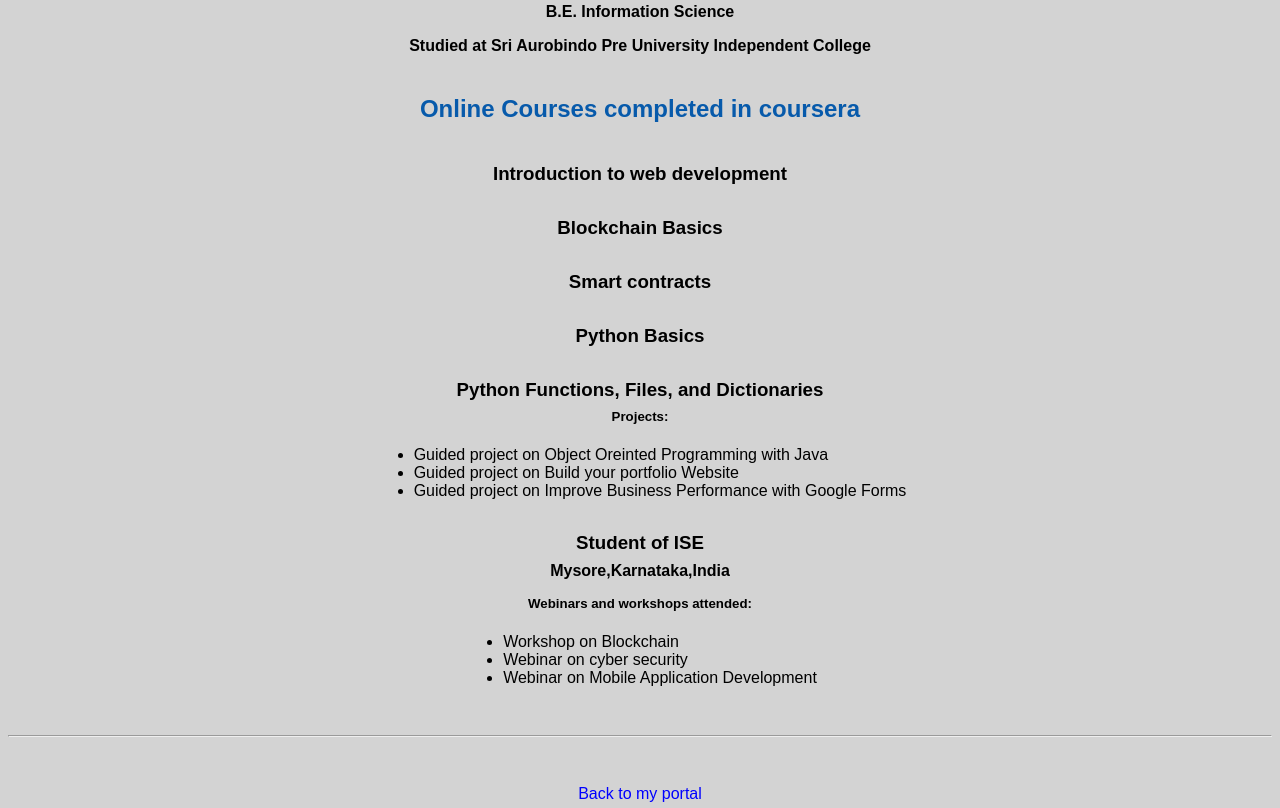
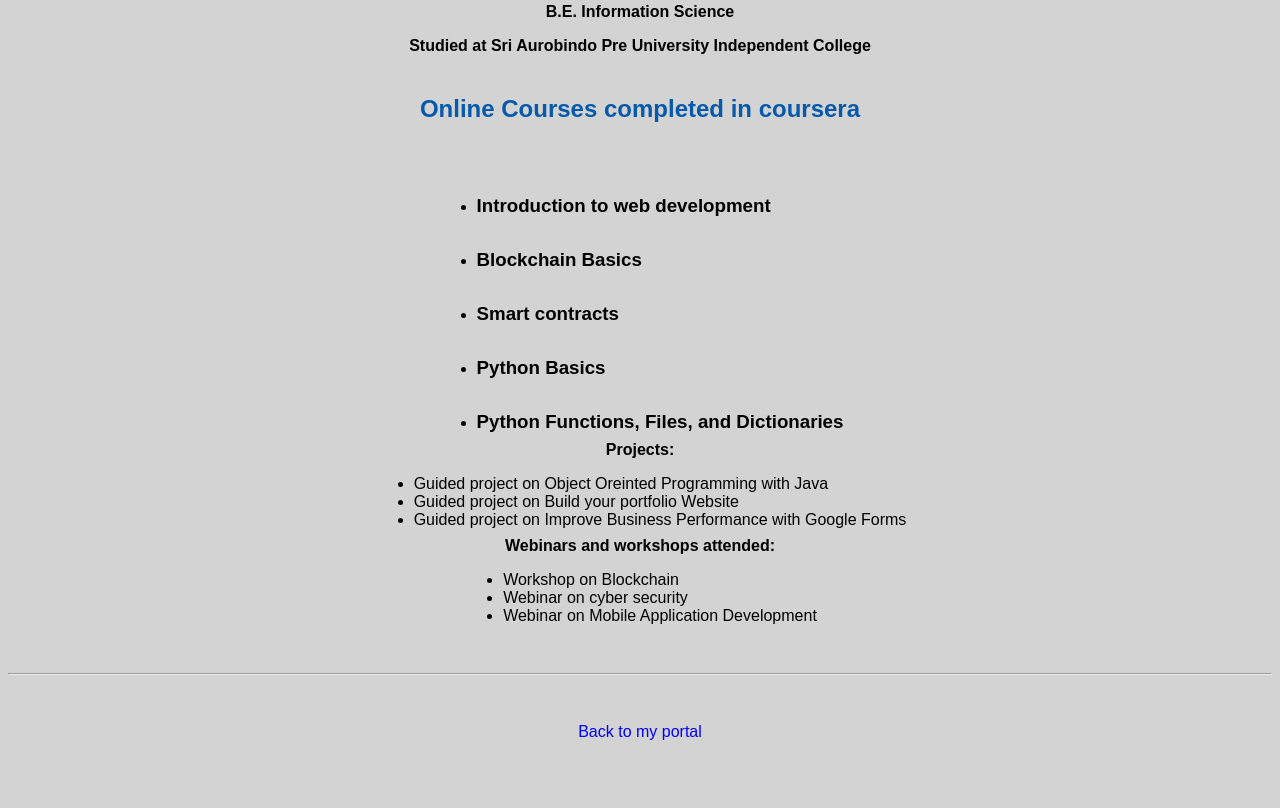
Before and after one commit to Surabhi311/Surabhi311portal.github.io, a plain HTML site: page resume.html in a window 1280 px wide. Shown: the part 702-1510 px from the top of the page. After the commit the page ends 1475 px from the top, so only its background shows below. Drawn offline with Linux system fonts and the light colour scheme.

Commit message:
Update resume.html

```diff
--- a/resume.html
+++ b/resume.html
@@ -35,23 +35,23 @@
     <h4>Studied at Sri Aurobindo Pre University Independent College</h4>
 
     <h2>Online Courses completed in coursera</h2>
+     <ul>
+       <li><h3>Introduction to web development</h3></li>
+       <li><h3>Blockchain Basics</h3></li>
+       <li><h3>Smart contracts</h3></li>
+       <li><h3>Python Basics</h3></li>
+       <li><h3>Python Functions, Files, and Dictionaries</h3></li>
+    </ul>
 
-    <h3>Introduction to web development</h3>
-    <h3>Blockchain Basics</h3>
-    <h3>Smart contracts</h3>
-    <h3>Python Basics</h3>
-    <h3>Python Functions, Files, and Dictionaries</h3>
-
-    <h5>Projects:</h5>
+    <h4>Projects:</h4>
       <ul>
         <li>Guided project on Object Oreinted Programming with Java</li>
         <li>Guided project on Build your portfolio Website</li>
         <li>Guided project on Improve Business Performance with Google Forms </li>
       </ul>
 
-    <h3>Student of ISE</h3>
-    <h4>Mysore,Karnataka,India</h4>
-    <h5>Webinars and workshops attended:</h5>
+
+    <h4>Webinars and workshops attended:</h4>
       <ul>
         <li>Workshop on Blockchain</li>
         <li>Webinar on cyber security </li>
```
